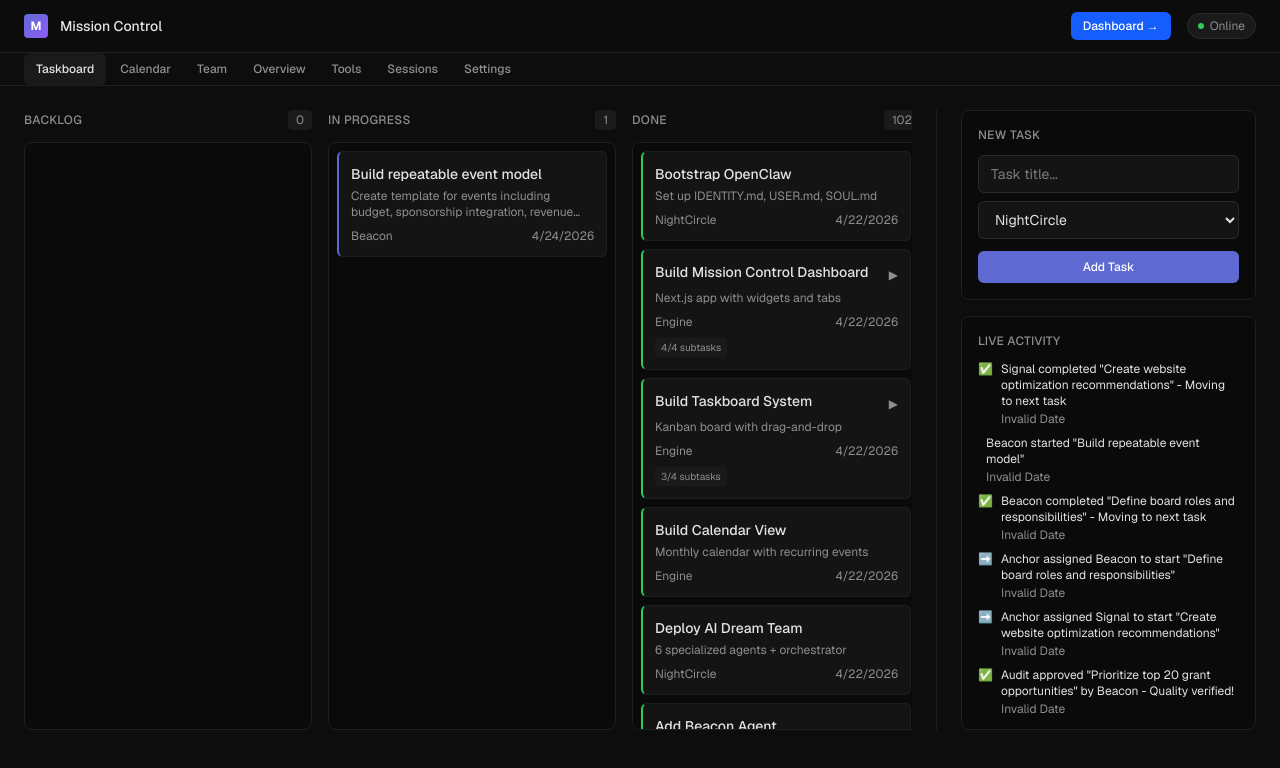
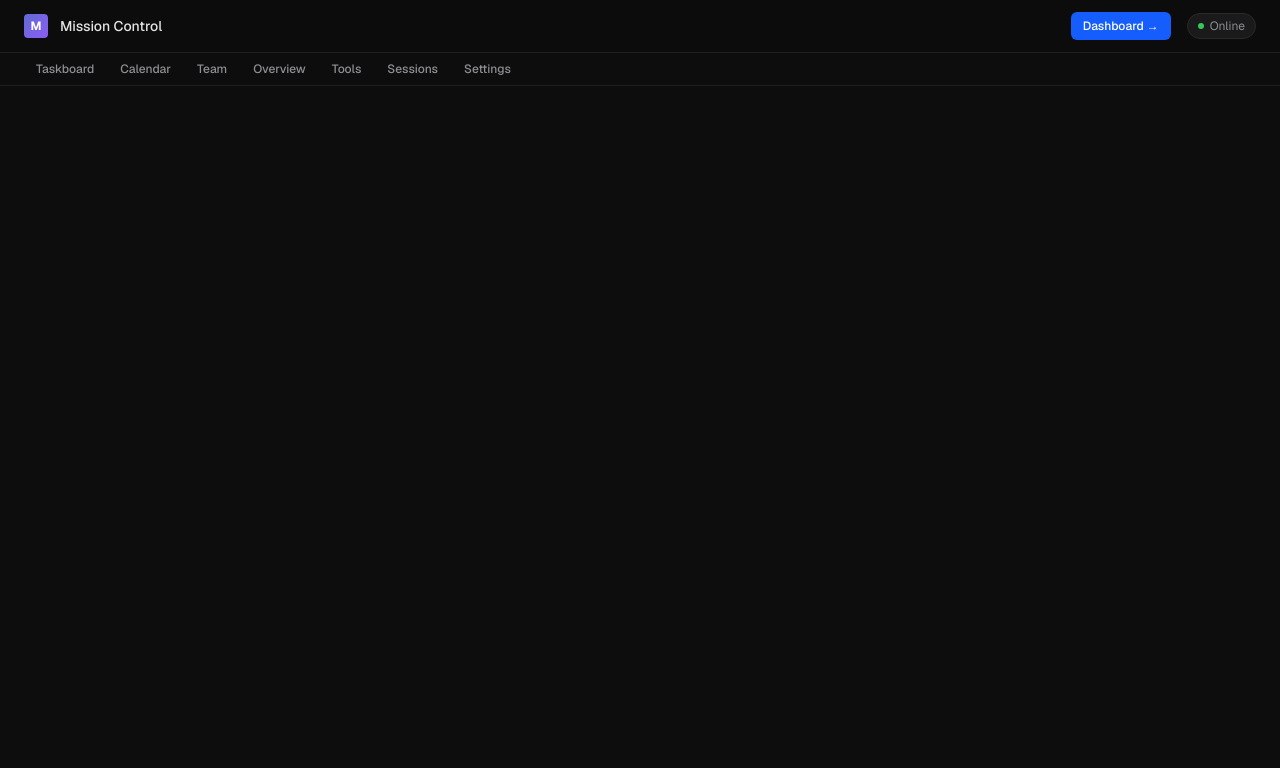
Before and after one commit to NightCircle-hub/mission-control, a Next.js app: page / in a window 1280 px wide. Shown: the top 768 px of the page. Built offline with nearby package versions, Linux system fonts and the light colour scheme.

Commit message:
Default to Dashboard tab on home page

```diff
--- a/app/page.tsx
+++ b/app/page.tsx
@@ -3,7 +3,7 @@
 import { useState, useEffect } from 'react';
 
 export default function Home() {
-  const [activeTab, setActiveTab] = useState('taskboard');
+  const [activeTab, setActiveTab] = useState('dashboard');
 
   return (
     <div className="min-h-screen bg-[#0D0D0D] text-[#E3E3E3] font-sans antialiased">
```
